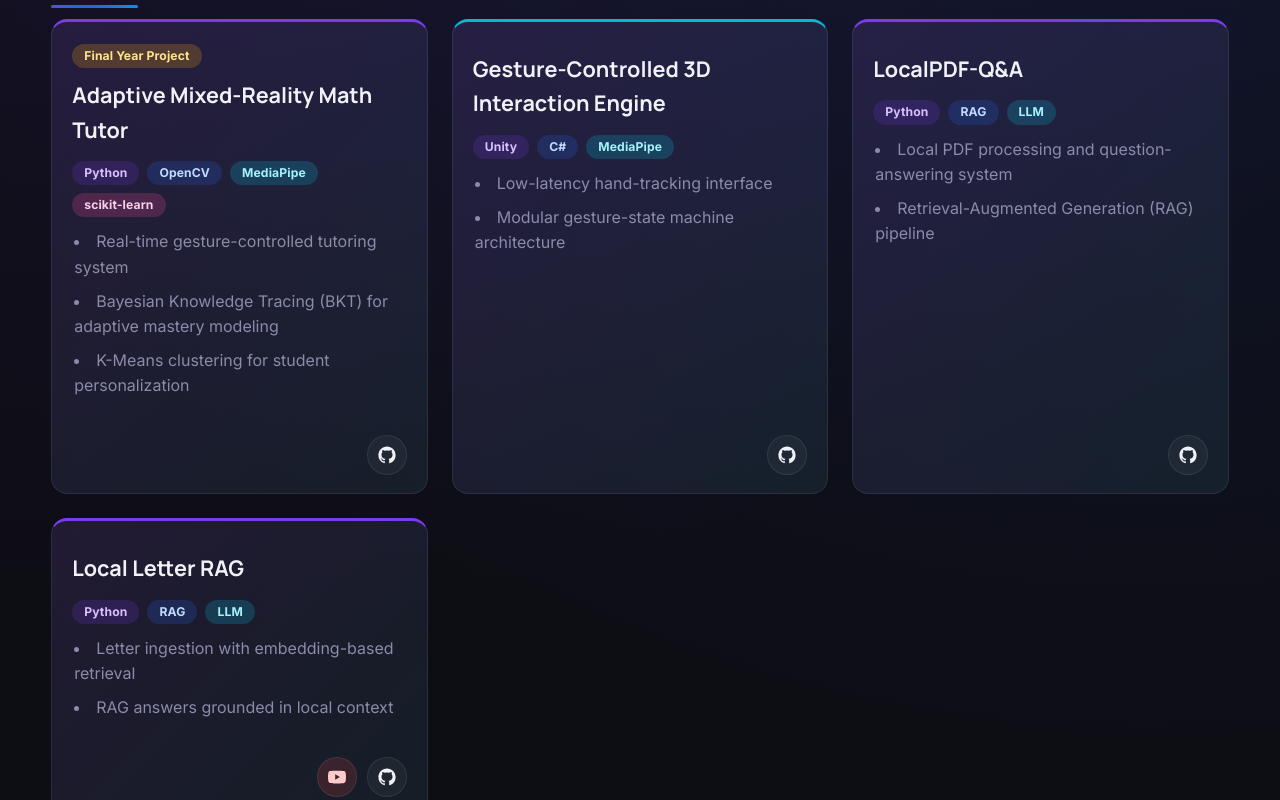
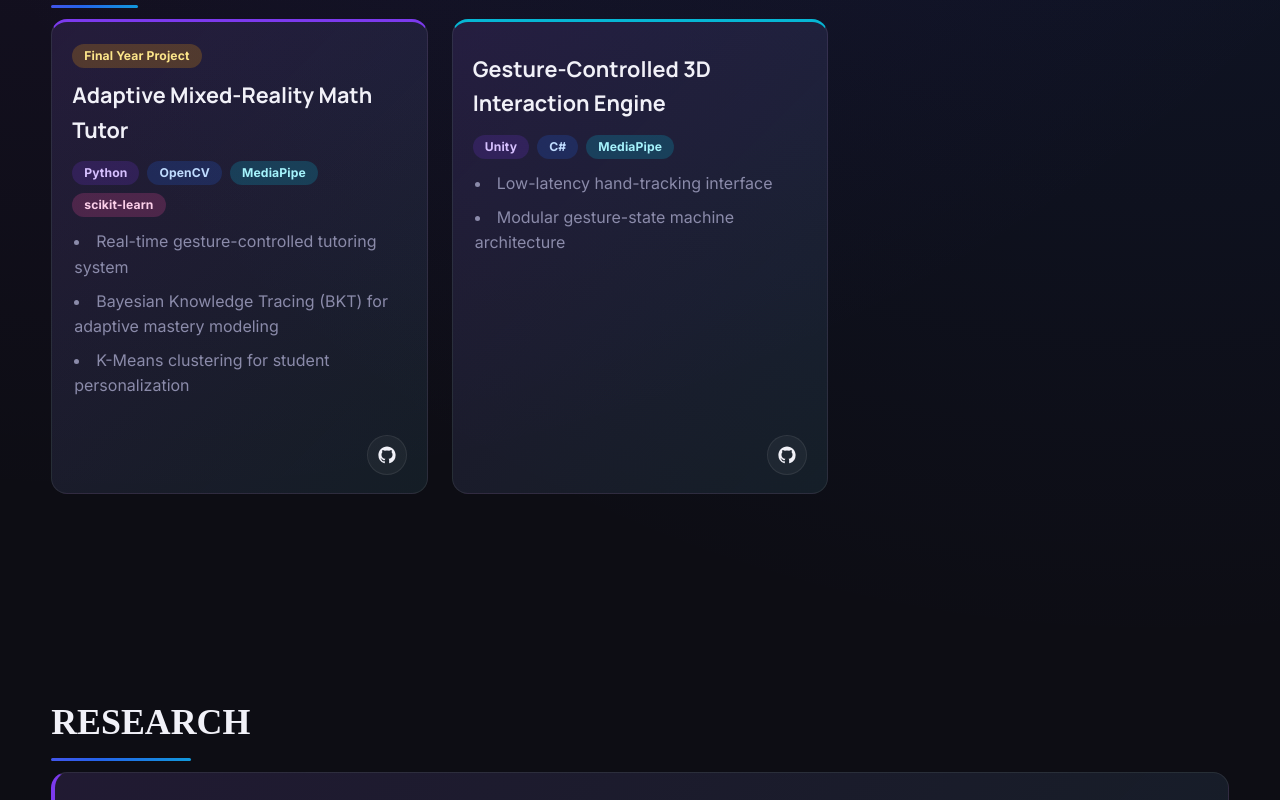
Before and after one commit to Anup806/portfolio-website, a React (Vite) app: page / in a window 1280 px wide. Shown: the part 1640-2440 px from the top of the page. Built offline with nearby package versions, Linux system fonts and the light colour scheme; a web font is replaced by a local one.

Commit message:
Project section modified

```diff
--- a/src/components/Projects.jsx
+++ b/src/components/Projects.jsx
@@ -66,74 +66,6 @@ function Projects() {
             </div>
           </article>
 
-          <article className="glass-card project-card green has-corner-actions">
-            <h3 className="project-title">LocalPDF-Q&A</h3>
-
-            <div className="stack-row">
-              <span className="badge">Python</span>
-              <span className="badge">RAG</span>
-              <span className="badge">LLM</span>
-            </div>
-
-            <ul className="project-list">
-              <li>Local PDF processing and question-answering system</li>
-              <li>Retrieval-Augmented Generation (RAG) pipeline</li>
-            </ul>
-
-            <div className="project-actions corner-actions">
-              <a
-                className="github-btn"
-                href="https://github.com/Anup806/LocalPDF-QA"
-                target="_blank"
-                rel="noreferrer"
-                aria-label="Open project repository"
-              >
-                <svg viewBox="0 0 24 24" fill="currentColor">
-                  <path d="M12 .5C5.65.5.5 5.65.5 12a11.5 11.5 0 0 0 7.86 10.92c.58.11.79-.24.79-.55 0-.27-.01-1.16-.02-2.1-3.2.7-3.87-1.36-3.87-1.36-.53-1.33-1.28-1.68-1.28-1.68-1.05-.71.08-.7.08-.7 1.16.08 1.77 1.19 1.77 1.19 1.03 1.76 2.7 1.25 3.35.95.1-.74.4-1.25.73-1.54-2.56-.3-5.26-1.28-5.26-5.7 0-1.26.45-2.29 1.19-3.1-.12-.3-.51-1.46.11-3.05 0 0 .97-.31 3.16 1.18a10.98 10.98 0 0 1 5.76 0c2.2-1.5 3.16-1.19 3.16-1.19.63 1.6.24 2.76.12 3.05.74.82 1.19 1.85 1.19 3.1 0 4.43-2.7 5.4-5.27 5.69.42.35.79 1.05.79 2.13 0 1.54-.01 2.78-.01 3.16 0 .31.2.66.8.55A11.51 11.51 0 0 0 23.5 12C23.5 5.65 18.35.5 12 .5Z" />
-                </svg>
-              </a>
-            </div>
-          </article>
-
-          <article className="glass-card project-card has-corner-actions">
-            <h3 className="project-title">Local Letter RAG</h3>
-
-            <div className="stack-row">
-              <span className="badge">Python</span>
-              <span className="badge">RAG</span>
-              <span className="badge">LLM</span>
-            </div>
-
-            <ul className="project-list">
-              <li>Letter ingestion with embedding-based retrieval</li>
-              <li>RAG answers grounded in local context</li>
-            </ul>
-
-            <div className="project-actions corner-actions">
-              <a
-                className="youtube-btn"
-                href="https://youtu.be/95QFCS6z438"
-                target="_blank"
-                rel="noreferrer"
-                aria-label="Watch project demo on YouTube"
-              >
-                <svg viewBox="0 0 24 24" fill="currentColor">
-                  <path d="M23.498 6.186a2.96 2.96 0 0 0-2.08-2.09C19.62 3.5 12 3.5 12 3.5s-7.62 0-9.418.596a2.96 2.96 0 0 0-2.08 2.09A31.59 31.59 0 0 0 0 12a31.59 31.59 0 0 0 .502 5.814 2.96 2.96 0 0 0 2.08 2.09C4.38 20.5 12 20.5 12 20.5s7.62 0 9.418-.596a2.96 2.96 0 0 0 2.08-2.09A31.59 31.59 0 0 0 24 12a31.59 31.59 0 0 0-.502-5.814zM9.545 15.568V8.432L15.818 12l-6.273 3.568z" />
-                </svg>
-              </a>
-              <a
-                className="github-btn"
-                href="https://github.com/Anup806/local-letter-RAG"
-                target="_blank"
-                rel="noreferrer"
-                aria-label="Open project repository"
-              >
-                <svg viewBox="0 0 24 24" fill="currentColor">
-                  <path d="M12 .5C5.65.5.5 5.65.5 12a11.5 11.5 0 0 0 7.86 10.92c.58.11.79-.24.79-.55 0-.27-.01-1.16-.02-2.1-3.2.7-3.87-1.36-3.87-1.36-.53-1.33-1.28-1.68-1.28-1.68-1.05-.71.08-.7.08-.7 1.16.08 1.77 1.19 1.77 1.19 1.03 1.76 2.7 1.25 3.35.95.1-.74.4-1.25.73-1.54-2.56-.3-5.26-1.28-5.26-5.7 0-1.26.45-2.29 1.19-3.1-.12-.3-.51-1.46.11-3.05 0 0 .97-.31 3.16 1.18a10.98 10.98 0 0 1 5.76 0c2.2-1.5 3.16-1.19 3.16-1.19.63 1.6.24 2.76.12 3.05.74.82 1.19 1.85 1.19 3.1 0 4.43-2.7 5.4-5.27 5.69.42.35.79 1.05.79 2.13 0 1.54-.01 2.78-.01 3.16 0 .31.2.66.8.55A11.51 11.51 0 0 0 23.5 12C23.5 5.65 18.35.5 12 .5Z" />
-                </svg>
-              </a>
-            </div>
-          </article>
         </div>
       </div>
     </section>
```
